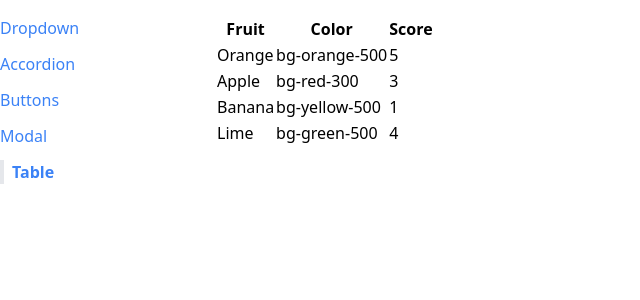
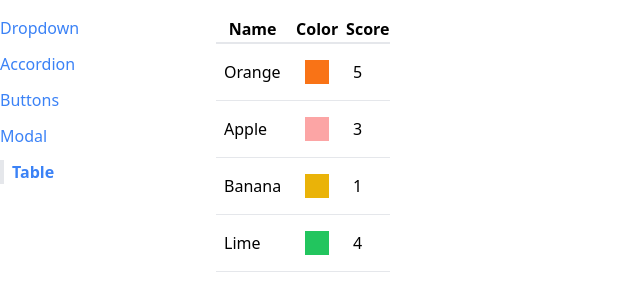
Before and after one commit to tylercoen/REACT, a React (Create React App) app in the folder comps/: page /table in a window 1280 px wide. Shown: the top 300 px of the page, without its empty margins (0-640 px from the left). Built offline with nearby package versions, Linux system fonts and the light colour scheme.

Commit message:
Add files via upload

```diff
--- a/comps/src/components/Table.js
+++ b/comps/src/components/Table.js
@@ -1,21 +1,27 @@
-function Table({ data }) {
-  const renderedRows = data.map((fruit) => {
+import { render } from "@testing-library/react";
+
+function Table({ data, config, keyFn }) {
+  const renderedHeaders = config.map((column) => {
+    return <th key={column.label}>{column.label}</th>;
+  });
+  const renderedRows = data.map((rowData) => {
+    const renderedCells = config.map((column) => {
+      return (
+        <td className="p-2" key={column.label}>
+          {column.render(rowData)}
+        </td>
+      );
+    });
     return (
-      <tr key={fruit.name}>
-        <td>{fruit.name}</td>
-        <td>{fruit.color}</td>
-        <td>{fruit.score}</td>
+      <tr className="border-b" key={keyFn(rowData)}>
+        {renderedCells}
       </tr>
     );
   });
   return (
-    <table>
+    <table className="table-auto border-spacing-2">
       <thead>
-        <tr>
-          <th>Fruit</th>
-          <th>Color</th>
-          <th>Score</th>
-        </tr>
+        <tr className="border-b-2">{renderedHeaders}</tr>
       </thead>
       <tbody>{renderedRows}</tbody>
     </table>
--- a/comps/src/pages/TablePage.js
+++ b/comps/src/pages/TablePage.js
@@ -7,9 +7,21 @@
     { name: "Banana", color: "bg-yellow-500", score: 1 },
     { name: "Lime", color: "bg-green-500", score: 4 },
   ];
+  const config = [
+    { label: "Name", render: (fruit) => fruit.name },
+    {
+      label: "Color",
+      render: (fruit) => <div className={`p-3 m-2 ${fruit.color}`}></div>,
+    },
+    { label: "Score", render: (fruit) => fruit.score },
+  ];
+
+  const keyFn = (fruit) => {
+    return fruit.name;
+  };
   return (
     <div>
-      <Table data={data} />
+      <Table data={data} config={config} keyFn={keyFn} />
     </div>
   );
 }
```
